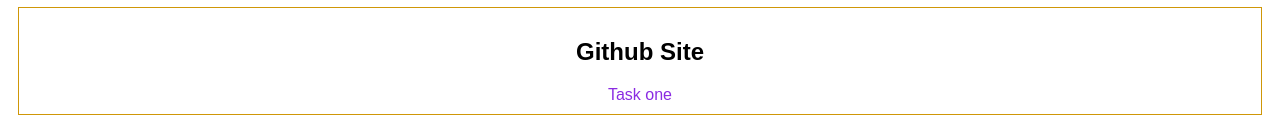
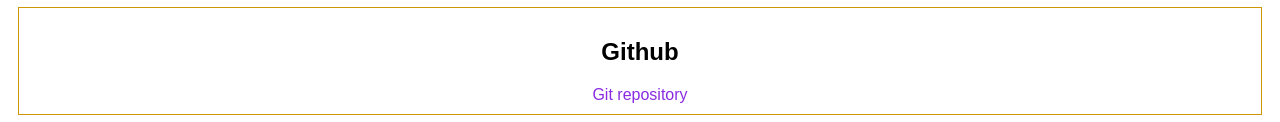
Before and after one commit to Irene-Techgirl/Zuri-task-one, a plain HTML site: page index.html in a window 1280 px wide. Shown: the part 803-925 px from the top of the page. Drawn offline with Linux system fonts and the light colour scheme.

Commit message:
index.html

```diff
--- a/index.html
+++ b/index.html
@@ -47,8 +47,8 @@
     <section>
 
         <div class="data-card" data-testid="githubURL">
-            <h2>Github Site</h2>
-            <a href=" https://irene-techgirl.github.io/Zuri-task-one/">Task one</a>
+            <h2>Github</h2>
+            <a href=" https://github.com/Irene-Techgirl/Zuri-task-one">Git repository</a>
         </div>
     </section>
 
```
